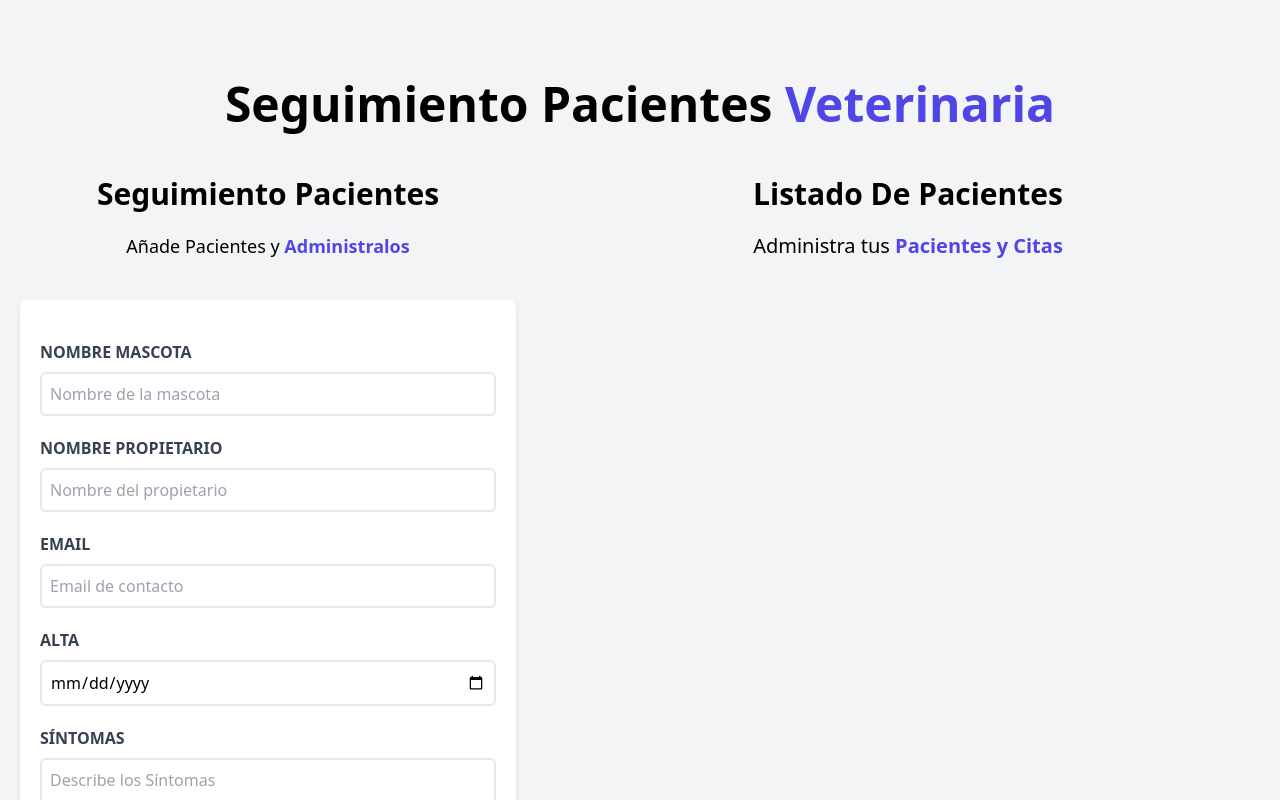
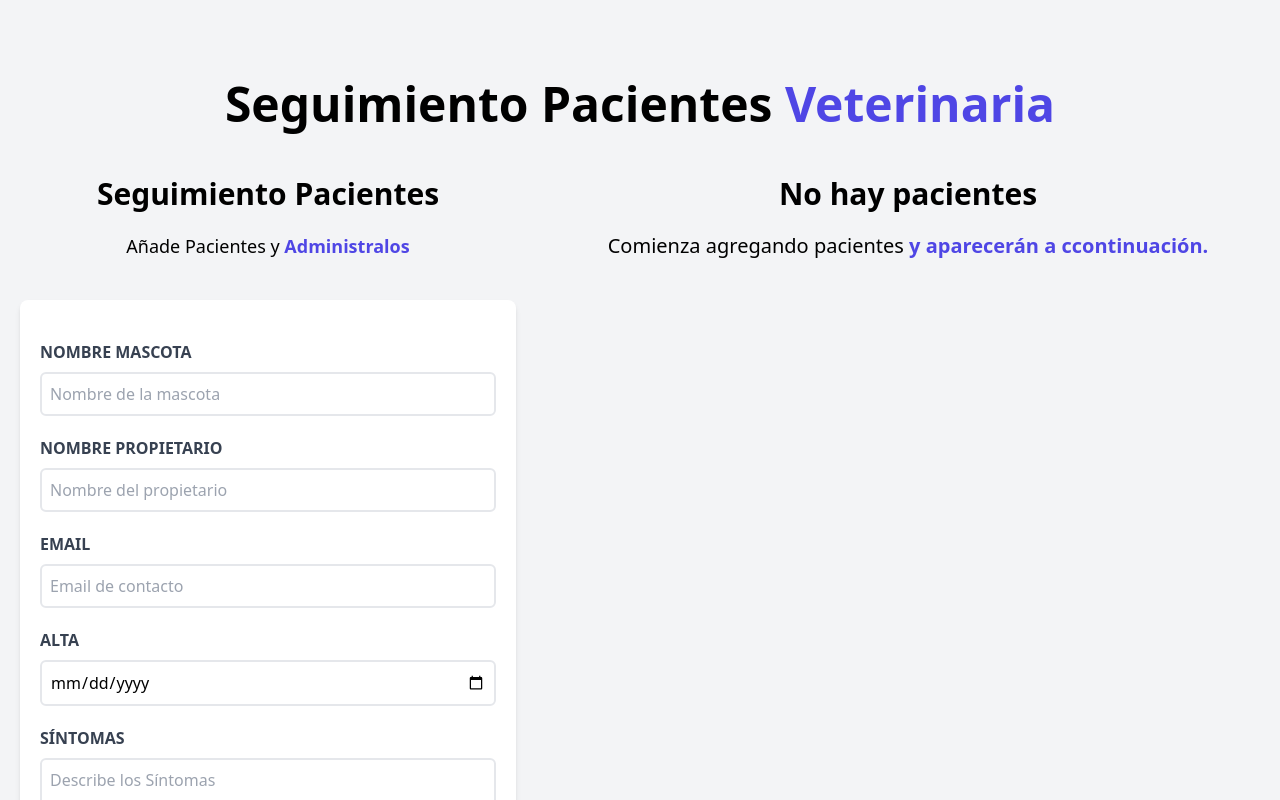
Before and after one commit to JordiTrassi/Vet-Patient-Manager, a React (Vite) app: page / in a window 1280 px wide. Shown: the top 800 px of the page. Built offline with nearby package versions, Linux system fonts and the light colour scheme.

Commit message:
Added a dynamic llist styles at ListadoPacientes

```diff
--- a/src/components/ListadoPacientes.jsx
+++ b/src/components/ListadoPacientes.jsx
@@ -3,9 +3,11 @@
 
 export const ListadoPacientes = ({ pacientes }) => {
 
-
     return (
         <div className="md:w-1/2 lg:w-3/5 md:h-screen overflow-y">
+
+            {pacientes && pacientes.length ? (
+                <>
                     <h2 className="font-black text-3xl text-center">Listado De Pacientes</h2>
                     <p className="text-xl mt-5 mb-10 text-center">
                         Administra tus {''}
@@ -18,6 +20,17 @@
                             paciente={paciente}
                         />
                     ))}
+                </>
+            ) : (
+                <>
+                    <h2 className="font-black text-3xl text-center">No hay pacientes</h2>
+                    <p className="text-xl mt-5 mb-10 text-center">
+                        Comienza agregando pacientes {''}
+                        <span className="text-indigo-600 font-bold">y aparecerán a ccontinuación.</span>
+                    </p>
+                </>
+            )
+            }
 
         </div>
     );
```
Lines whose indentation alone changed are shown as unchanged.
